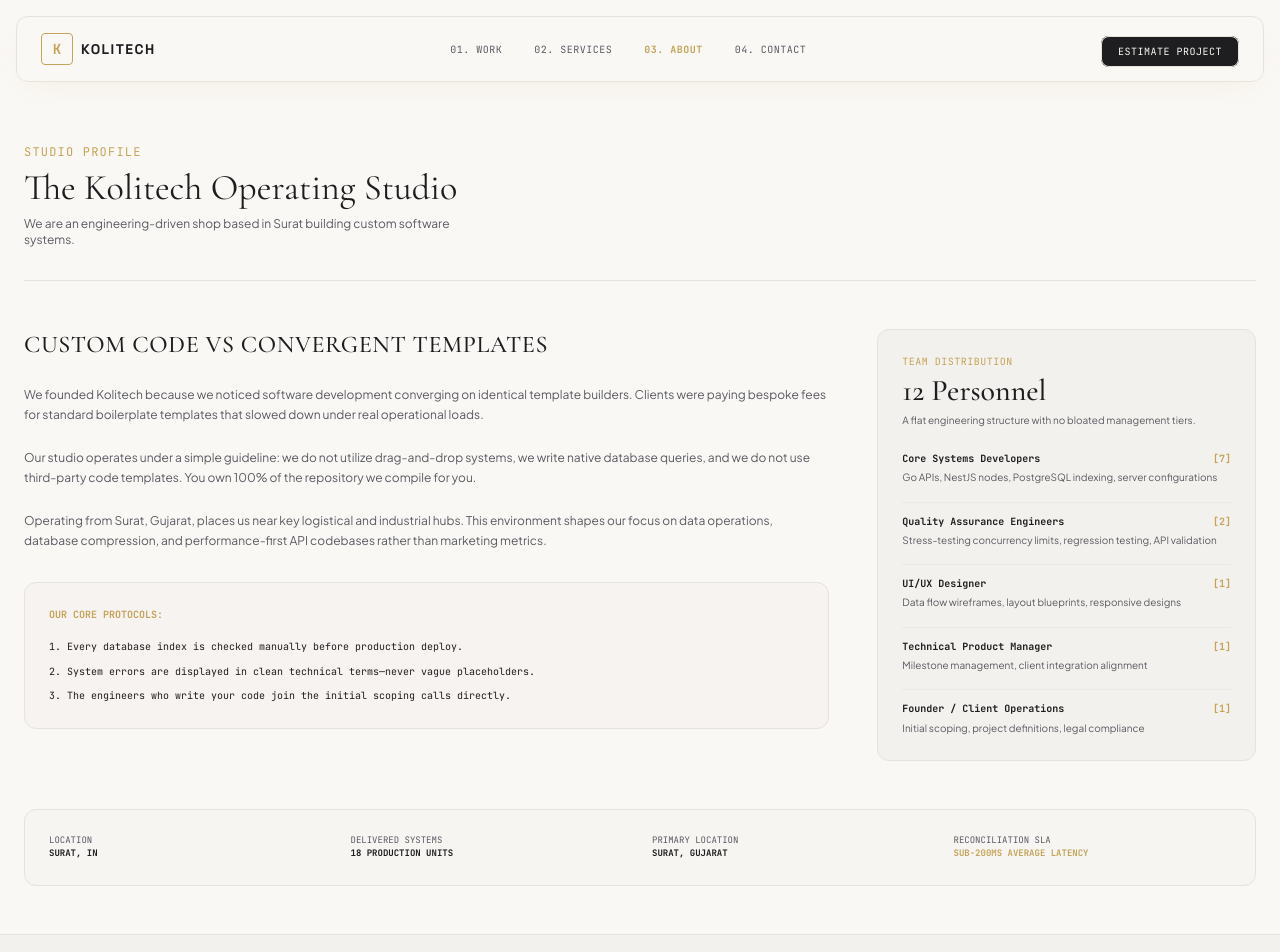
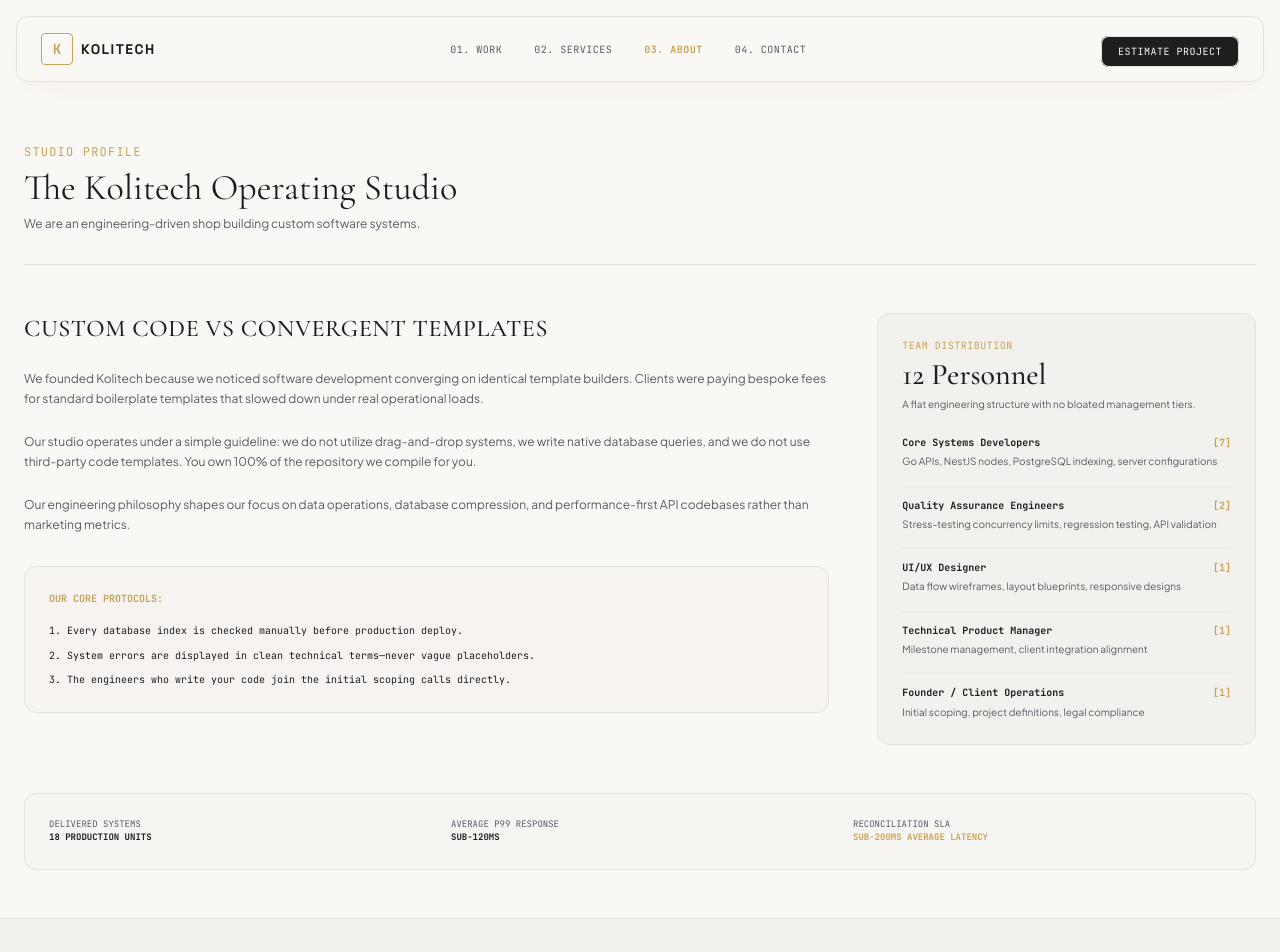
Before and after one commit to Vivek8789664732/kolitech, a Next.js app: page /about in a window 1280 px wide. Shown: the top 952 px of the page. Built offline with nearby package versions, Linux system fonts and the light colour scheme.

Commit message:
Remove all location and geographic references across all pages

```diff
--- a/src/app/about/page.tsx
+++ b/src/app/about/page.tsx
@@ -20,7 +20,7 @@ export default function About() {
             The Kolitech Operating Studio
           </h1>
           <p className="font-sans text-xs text-muted-slate mt-2 max-w-md">
-            We are an engineering-driven shop based in Surat building custom software systems.
+            We are an engineering-driven shop building custom software systems.
           </p>
         </div>
 
@@ -38,7 +38,7 @@ export default function About() {
               Our studio operates under a simple guideline: we do not utilize drag-and-drop systems, we write native database queries, and we do not use third-party code templates. You own 100% of the repository we compile for you.
             </p>
             <p>
-              Operating from Surat, Gujarat, places us near key logistical and industrial hubs. This environment shapes our focus on data operations, database compression, and performance-first API codebases rather than marketing metrics.
+              Our engineering philosophy shapes our focus on data operations, database compression, and performance-first API codebases rather than marketing metrics.
             </p>
 
             <div className="border border-sand-border bg-sandstone/60 p-6 space-y-4 font-mono text-[10px] mt-8 rounded-xl">
@@ -78,18 +78,14 @@ export default function About() {
         </div>
 
         {/* Studio parameters ledger */}
-        <div className="border border-sand-border p-6 grid grid-cols-2 md:grid-cols-4 gap-6 font-mono text-[9px] bg-sandstone/40 rounded-xl">
-          <div>
-            <span className="text-muted-slate block">LOCATION</span>
-            <span className="text-charcoal font-bold">SURAT, IN</span>
-          </div>
+        <div className="border border-sand-border p-6 grid grid-cols-1 sm:grid-cols-3 gap-6 font-mono text-[9px] bg-sandstone/40 rounded-xl">
           <div>
             <span className="text-muted-slate block">DELIVERED SYSTEMS</span>
             <span className="text-charcoal font-bold">18 PRODUCTION UNITS</span>
           </div>
           <div>
-            <span className="text-muted-slate block">PRIMARY LOCATION</span>
-            <span className="text-charcoal font-bold">SURAT, GUJARAT</span>
+            <span className="text-muted-slate block">AVERAGE P99 RESPONSE</span>
+            <span className="text-charcoal font-bold">SUB-120MS</span>
           </div>
           <div>
             <span className="text-muted-slate block">RECONCILIATION SLA</span>
--- a/src/app/components/CodeWindow.tsx
+++ b/src/app/components/CodeWindow.tsx
@@ -4,7 +4,7 @@ import { useEffect, useState, useRef } from "react";
 
 const LOG_LINES = [
   { type: "info", text: "Initializing Kolitech deploy pipeline [v2.4.1]..." },
-  { type: "info", text: "Target cluster node: production-surat-node-2" },
+  { type: "info", text: "Target cluster node: production-primary-node-2" },
   { type: "warning", text: "ANALYZING LEGACY SYSTEM: PHP 7.4 + MySQL 5.7" },
   { type: "warning", text: "Found 32 unindexed queries causing transaction blocks" },
   { type: "warning", text: "P99 latency: 14.2 minutes for standard compliance export" },
@@ -104,7 +104,7 @@ export default function CodeWindow() {
       {/* Footer Spec strip */}
       <div className="border-t border-[#222225] bg-[#1E1E21] px-4 py-1.5 flex items-center justify-between text-[9px] text-[#88888D]">
         <span>PID: 88762</span>
-        <span>CLUSTER: IN-WEST-1</span>
+        <span>CLUSTER: US-EAST-1</span>
         <span>UPTIME: 100.00%</span>
       </div>
     </div>
--- a/src/app/components/Footer.tsx
+++ b/src/app/components/Footer.tsx
@@ -22,9 +22,6 @@ export default function Footer() {
             <p className="font-sans text-xs text-muted-slate max-w-sm leading-relaxed">
               We engineer custom software systems, scalable backends, and performance-tuned APIs. We write dedicated, clean code tailored strictly to your operations.
             </p>
-            <div className="font-mono text-[9px] text-muted-slate">
-              REGISTERED SYSTEM • SURAT, GUJARAT, IN
-            </div>
           </div>
 
           {/* Navigation Column */}
--- a/src/app/layout.tsx
+++ b/src/app/layout.tsx
@@ -27,13 +27,13 @@ const jetbrainsMono = JetBrains_Mono({
 
 export const metadata: Metadata = {
   title: "Kolitech — Custom Software Engineering Studio",
-  description: "We build custom systems, data pipelines, and high-performance APIs for companies that have outgrown generic software templates. Based in Surat.",
+  description: "We build custom systems, data pipelines, and high-performance APIs for companies that have outgrown generic software templates.",
   openGraph: {
     title: "Kolitech — Custom Software Engineering Studio",
     description: "We build custom systems, data pipelines, and high-performance APIs for companies that have outgrown generic software templates.",
     url: "https://kolitech.in",
     siteName: "Kolitech",
-    locale: "en_IN",
+    locale: "en_US",
     type: "website",
   },
 };
--- a/src/app/page.tsx
+++ b/src/app/page.tsx
@@ -5,7 +5,7 @@ export default function Home() {
   const caseStudies = [
     {
       code: "KT-01. FINFLOW",
-      client: "Trade finance company in Mumbai",
+      client: "Trade finance brokerage platform",
       challenge: "Legacy PHP system took 14 minutes to generate compliance reports; locked up under concurrent load.",
       stack: "Next.js 14, NestJS, PostgreSQL, Redis",
       metric: "Report generation reduced to 3.8 seconds. Peak capacity increased to 8,000 requests/sec.",
@@ -14,7 +14,7 @@ export default function Home() {
     },
     {
       code: "KT-02. EDUSTACK",
-      client: "Edtech provider in Singapore",
+      client: "Edtech learning platform",
       challenge: "Paper attendance and manual invoice reconciliation across 40 learning centres took 240 hours/month.",
       stack: "React, Node.js, AWS Lambda, PostgreSQL",
       metric: "Manual reconciliation time reduced to zero. Student attendance tracked via secure scan logs.",
@@ -23,7 +23,7 @@ export default function Home() {
     },
     {
       code: "KT-03. LOGITRACK",
-      client: "Third-party logistics firm in Ahmedabad",
+      client: "Third-party logistics network",
       challenge: "Real-time tracker API had 35% error rate during peaks due to unoptimized query loops.",
       stack: "Go, FastAPI, PostgreSQL, TimescaleDB",
       metric: "API failure rate reduced to 0.02%. P99 query latency decreased to 120ms.",
--- a/src/app/terms/page.tsx
+++ b/src/app/terms/page.tsx
@@ -105,7 +105,7 @@ export default function Terms() {
             <section id="disputes" className="space-y-3 scroll-mt-28">
               <h2 className="font-serif text-lg text-charcoal font-medium">8. Governing Law & Dispute Resolution</h2>
               <p>
-                These terms are governed by the laws of India. Any legal dispute or breach claim will be resolved under the exclusive jurisdiction of the courts of Surat, Gujarat, India.
+                These terms are governed by standard commercial regulations. Any legal dispute or breach claim will be settled through standard binding commercial arbitration.
               </p>
             </section>
 
@@ -113,8 +113,8 @@ export default function Terms() {
             <div className="border border-sand-border bg-sandstone/40 p-6 space-y-4 font-mono text-[9px] rounded-xl">
               <div className="text-amber-accent font-bold">ACTION REQUIRED BY CLIENT LEGAL COUNSEL:</div>
               <ul className="space-y-2 text-muted-slate">
-                <li>1. [ACTION NEEDED: Verify that Surat, Gujarat is the correct legal venue for client dispute filings.]</li>
-                <li>2. [ACTION NEEDED: Review milestone payment definitions and late payment fee parameters for local compliance.]</li>
+                <li>1. [ACTION NEEDED: Confirm governing law and arbitration venue clauses with corporate counsel.]</li>
+                <li>2. [ACTION NEEDED: Review milestone payment definitions and late payment fee parameters for compliance.]</li>
               </ul>
             </div>
           </article>
--- a/src/app/work/[slug]/page.tsx
+++ b/src/app/work/[slug]/page.tsx
@@ -9,7 +9,6 @@ const CASE_STUDIES: Record<
     code: string;
     title: string;
     client: string;
-    location: string;
     duration: string;
     metric: string;
     stack: string[];
@@ -25,7 +24,6 @@ const CASE_STUDIES: Record<
     code: "KT-01",
     title: "Trade Finance Core Engine Migration",
     client: "Trade Finance Brokerage",
-    location: "Mumbai, India",
     duration: "12 Weeks",
     metric: "Latency: 14.2m -> 3.8s // Capacity: 50 -> 8,000 req/sec",
     stack: ["Next.js 14", "NestJS", "PostgreSQL", "Redis", "Docker"],
@@ -65,7 +63,6 @@ const CASE_STUDIES: Record<
     code: "KT-02",
     title: "Attendance & Ledger Platform Integration",
     client: "Edustack Holdings",
-    location: "Singapore",
     duration: "11 Weeks",
     metric: "Manual Invoice Work: 240h -> 0h // Zero Error Rates",
     stack: ["React", "Node.js", "AWS Lambda", "PostgreSQL", "Serverless"],
@@ -108,7 +105,6 @@ const CASE_STUDIES: Record<
     code: "KT-03",
     title: "High-Throughput Route Tracking APIs",
     client: "LogiTrack Logistics",
-    location: "Ahmedabad, India",
     duration: "9 Weeks",
     metric: "API Failure Rate: 35% -> 0.02% // Latency: 4.2s -> 120ms",
     stack: ["Go", "FastAPI", "PostgreSQL", "TimescaleDB", "Timescale Cloud"],
@@ -205,10 +201,6 @@ export default async function WorkDetail({ params }: { params: Params }) {
                 <span className="text-charcoal font-bold">{project.client}</span>
               </div>
               <div>
-                <span className="font-mono text-[9px] text-muted-slate block font-bold">LOCATION</span>
-                <span className="text-charcoal">{project.location}</span>
-              </div>
-              <div>
                 <span className="font-mono text-[9px] text-muted-slate block font-bold">TIMELINE</span>
                 <span className="text-charcoal">{project.duration}</span>
               </div>
--- a/src/app/work/page.tsx
+++ b/src/app/work/page.tsx
@@ -7,7 +7,7 @@ export default function WorkIndex() {
       code: "KT-01",
       slug: "finflow-core",
       client: "Finflow Core Integration",
-      industry: "Trade Finance • Mumbai",
+      industry: "Trade Finance",
       duration: "12 Weeks",
       outcome: "Report latency: 14m &rarr; 3.8s",
       stack: "Next.js 14, NestJS, Postgres, Redis",
@@ -18,7 +18,7 @@ export default function WorkIndex() {
       code: "KT-02",
       slug: "edustack-lms",
       client: "Edustack Learning Platform",
-      industry: "Education Provider • Singapore",
+      industry: "Education Provider",
       duration: "11 Weeks",
       outcome: "Manual invoice work: 240h &rarr; 0h",
       stack: "React, Node.js, AWS Lambda, Postgres",
@@ -29,7 +29,7 @@ export default function WorkIndex() {
       code: "KT-03",
       slug: "logitrack-api",
       client: "LogiTrack Tracker APIs",
-      industry: "Third-Party Logistics • Ahmedabad",
+      industry: "Third-Party Logistics",
       duration: "9 Weeks",
       outcome: "API failure rate: 35% &rarr; 0.02%",
       stack: "Go, FastAPI, PostgreSQL, TimescaleDB",
```
Also changed, not shown: src/app/privacy/page.tsx (+7 -7 lines).
